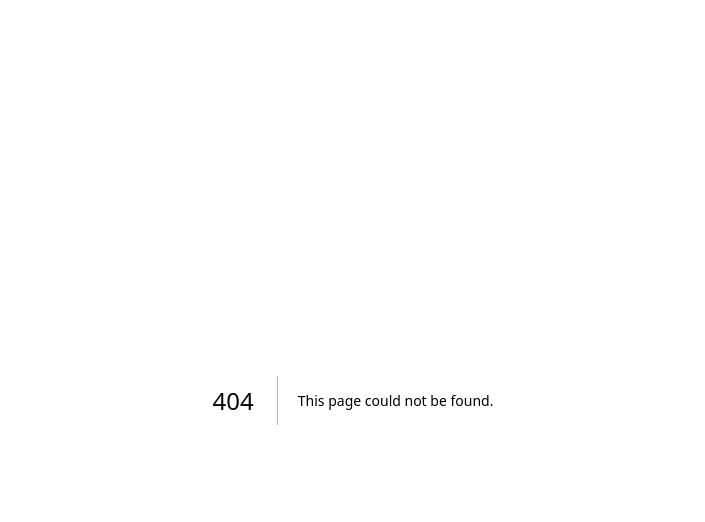
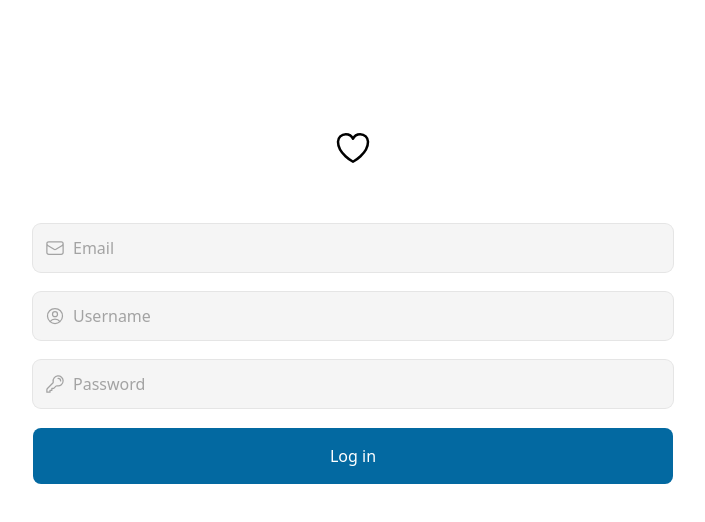
Before and after one commit to charmleesb/carrot-assign, a Next.js app: page /login in a window 1280 px wide. Before the commit this address had no page. Shown: the top 522 px of the page, without its empty margins (287-992 px from the left). Built offline with nearby package versions, Linux system fonts and the light colour scheme.

Commit message:
Make Login Form

```diff
--- /dev/null
+++ b/app/components/form-btn.tsx
@@ -0,0 +1,14 @@
+"use client";   // 버튼이 interactive 함
+
+import { useFormStatus } from "react-dom";
+
+interface FormButtonProps {
+  loading: boolean;
+  text: string;
+}
+export default function FormBtn({loading, text}:FormButtonProps) {
+  const { pending } =  useFormStatus(); // form 의 자식요소에만
+  return (
+    <button disabled={pending} className="primary-btn">{pending? "Loading..." : text}</button>
+  )
+}
--- /dev/null
+++ b/app/components/form-input.tsx
@@ -0,0 +1,24 @@
+interface FormInputProps {
+  type: string;
+  placeholder: string;
+  required: boolean;
+  errors: string[];
+  name: string;
+  icon: React.ReactNode;
+}
+
+export default function FormInput({type, placeholder, required, errors, name, icon}:FormInputProps) {
+  return (
+    <div className="relative">
+      {icon && (
+        <i className="w-5 h-5 absolute left-3 top-6 -translate-y-1/2 text-neutral-400 pointer-events-none">
+          {icon}
+        </i>
+      )}
+      <input className="bg-neutral-100 h-12 w-full outline-none rounded-lg px-10 focus:outline-none ring-1 focus:ring-2 ring-neutral-200 focus:ring-sky-700 border-none placeholder:text-neutral-400 transition" name={name} type={type} placeholder={placeholder} required={required} />
+      {errors.map((error, index) => (
+        <span key={index} className="text-red-500 pt-3 font-medium block">{error}</span>
+      ))}
+    </div>
+  )
+}
--- a/app/globals.css
+++ b/app/globals.css
@@ -20,8 +20,14 @@ body {
   font-family: Arial, Helvetica, sans-serif;
 }
 
-@layer utilities {
-  .text-balance {
-    text-wrap: balance;
+@layer base {
+  a {
+    @apply text-indigo-700;
   }
 }
+
+@layer components {
+  .primary-btn {
+    @apply bg-sky-700 text-white rounded-lg h-14 disabled:bg-neutral-300 disabled:cursor-not-allowed hover:bg-sky-600 transition;
+  }
+}
--- a/app/layout.tsx
+++ b/app/layout.tsx
@@ -1,33 +1,34 @@
-import type { Metadata } from "next";
 import localFont from "next/font/local";
+import { Inter } from "next/font/google";
 import "./globals.css";
 
+// Google Font
+const inter = Inter({
+  subsets: ["latin"],
+  variable: "--font-inter",
+});
+
+// Local Fonts
 const geistSans = localFont({
   src: "./fonts/GeistVF.woff",
   variable: "--font-geist-sans",
   weight: "100 900",
 });
+
 const geistMono = localFont({
   src: "./fonts/GeistMonoVF.woff",
   variable: "--font-geist-mono",
   weight: "100 900",
 });
 
-export const metadata: Metadata = {
-  title: "Create Next App",
-  description: "Generated by create next app",
-};
-
 export default function RootLayout({
   children,
-}: Readonly<{
+}: {
   children: React.ReactNode;
-}>) {
+}) {
   return (
-    <html lang="en">
-      <body
-        className={`${geistSans.variable} ${geistMono.variable} antialiased`}
-      >
+    <html lang="en" className={`${inter.variable} ${geistSans.variable} ${geistMono.variable}`}>
+      <body className="bg-white text-black font-sans max-w-screen-sm mx-auto">
         {children}
       </body>
     </html>
--- /dev/null
+++ b/app/login/actions.ts
@@ -0,0 +1,19 @@
+"use server";
+
+export async function handleForm(prevState: any, formData: FormData) {
+  await new Promise(resolve => setTimeout(resolve, (resolve, 1000)));
+
+  const password = formData.get("password");
+
+  if (password === "12345") {
+    return {
+      success: "Login Success",
+      errors: null,
+    };
+  }
+
+  return {
+    success: null,
+    errors: ["Wrong Password"],
+  };
+}
--- /dev/null
+++ b/app/login/page.tsx
@@ -0,0 +1,40 @@
+"use client";
+
+import { useFormState } from "react-dom";
+import FormBtn from "../components/form-btn";
+import FormInput from "../components/form-input";
+import { handleForm } from "./actions";
+
+export default function Login() {
+  const [state, action] = useFormState(handleForm, null);
+  return (
+    <div className="flex min-h-screen w-full py-32">
+      <div className="flex flex-col items-center w-full gap-14">
+        <div>
+          <div className="w-10 y-10">
+          <svg data-slot="icon" fill="none" stroke-width="1.5" stroke="currentColor" viewBox="0 0 24 24" xmlns="http://www.w3.org/2000/svg" aria-hidden="true">
+            <path stroke-linecap="round" stroke-linejoin="round" d="M21 8.25c0-2.485-2.099-4.5-4.688-4.5-1.935 0-3.597 1.126-4.312 2.733-.715-1.607-2.377-2.733-4.313-2.733C5.1 3.75 3 5.765 3 8.25c0 7.22 9 12 9 12s9-4.78 9-12Z"></path>
+          </svg>
+          </div>
+        </div>
+        <form action={action} className="flex flex-col gap-5 w-full">
+          <FormInput name="email" type="email" placeholder="Email" required={true} errors={[]} icon={<svg data-slot="icon" fill="none" stroke-width="1.5" stroke="currentColor" viewBox="0 0 24 24" xmlns="http://www.w3.org/2000/svg" aria-hidden="true">
+            <path stroke-linecap="round" stroke-linejoin="round" d="M21.75 6.75v10.5a2.25 2.25 0 0 1-2.25 2.25h-15a2.25 2.25 0 0 1-2.25-2.25V6.75m19.5 0A2.25 2.25 0 0 0 19.5 4.5h-15a2.25 2.25 0 0 0-2.25 2.25m19.5 0v.243a2.25 2.25 0 0 1-1.07 1.916l-7.5 4.615a2.25 2.25 0 0 1-2.36 0L3.32 8.91a2.25 2.25 0 0 1-1.07-1.916V6.75"></path>
+          </svg>}/>
+          <FormInput name="username" type="text" placeholder="Username" required={true} errors={[]} icon={<svg data-slot="icon" fill="none" stroke-width="1.5" stroke="currentColor" viewBox="0 0 24 24" xmlns="http://www.w3.org/2000/svg" aria-hidden="true">
+  <path stroke-linecap="round" stroke-linejoin="round" d="M17.982 18.725A7.488 7.488 0 0 0 12 15.75a7.488 7.488 0 0 0-5.982 2.975m11.963 0a9 9 0 1 0-11.963 0m11.963 0A8.966 8.966 0 0 1 12 21a8.966 8.966 0 0 1-5.982-2.275M15 9.75a3 3 0 1 1-6 0 3 3 0 0 1 6 0Z"></path>
+</svg>}/>
+          <FormInput name="password" type="password" placeholder="Password" required={true} errors={state?.errors ?? []} icon={<svg data-slot="icon" fill="none" stroke-width="1.5" stroke="currentColor" viewBox="0 0 24 24" xmlns="http://www.w3.org/2000/svg" aria-hidden="true">
+  <path stroke-linecap="round" stroke-linejoin="round" d="M15.75 5.25a3 3 0 0 1 3 3m3 0a6 6 0 0 1-7.029 5.912c-.563-.097-1.159.026-1.563.43L10.5 17.25H8.25v2.25H6v2.25H2.25v-2.818c0-.597.237-1.17.659-1.591l6.499-6.499c.404-.404.527-1 .43-1.563A6 6 0 1 1 21.75 8.25Z"></path>
+</svg>}/>
+          <FormBtn loading={false} text="Log in" />
+          {state?.success && (
+            <div className="flex items-center px-3 bg-green-500 h-14 rounded-lg w-full font-semibold gap-2"><i className="w-5 h-5"><svg data-slot="icon" fill="none" stroke-width="1.5" stroke="currentColor" viewBox="0 0 24 24" xmlns="http://www.w3.org/2000/svg" aria-hidden="true">
+            <path stroke-linecap="round" stroke-linejoin="round" d="M9 12.75 11.25 15 15 9.75M21 12a9 9 0 1 1-18 0 9 9 0 0 1 18 0Z"></path>
+          </svg></i><span>Welcome back!</span></div>
+          )}
+        </form>
+      </div>
+    </div>
+  )
+}
--- a/app/page.tsx
+++ b/app/page.tsx
@@ -1,101 +1,5 @@
-import Image from "next/image";
+import { redirect } from "next/navigation";
 
 export default function Home() {
-  return (
-    <div className="grid grid-rows-[20px_1fr_20px] items-center justify-items-center min-h-screen p-8 pb-20 gap-16 sm:p-20 font-[family-name:var(--font-geist-sans)]">
-      <main className="flex flex-col gap-8 row-start-2 items-center sm:items-start">
-        <Image
-          className="dark:invert"
-          src="https://nextjs.org/icons/next.svg"
-          alt="Next.js logo"
-          width={180}
-          height={38}
-          priority
-        />
-        <ol className="list-inside list-decimal text-sm text-center sm:text-left font-[family-name:var(--font-geist-mono)]">
-          <li className="mb-2">
-            Get started by editing{" "}
-            <code className="bg-black/[.05] dark:bg-white/[.06] px-1 py-0.5 rounded font-semibold">
-              app/page.tsx
-            </code>
-            .
-          </li>
-          <li>Save and see your changes instantly.</li>
-        </ol>
-
-        <div className="flex gap-4 items-center flex-col sm:flex-row">
-          <a
-            className="rounded-full border border-solid border-transparent transition-colors flex items-center justify-center bg-foreground text-background gap-2 hover:bg-[#383838] dark:hover:bg-[#ccc] text-sm sm:text-base h-10 sm:h-12 px-4 sm:px-5"
-            href="https://vercel.com/new?utm_source=create-next-app&utm_medium=appdir-template-tw&utm_campaign=create-next-app"
-            target="_blank"
-            rel="noopener noreferrer"
-          >
-            <Image
-              className="dark:invert"
-              src="https://nextjs.org/icons/vercel.svg"
-              alt="Vercel logomark"
-              width={20}
-              height={20}
-            />
-            Deploy now
-          </a>
-          <a
-            className="rounded-full border border-solid border-black/[.08] dark:border-white/[.145] transition-colors flex items-center justify-center hover:bg-[#f2f2f2] dark:hover:bg-[#1a1a1a] hover:border-transparent text-sm sm:text-base h-10 sm:h-12 px-4 sm:px-5 sm:min-w-44"
-            href="https://nextjs.org/docs?utm_source=create-next-app&utm_medium=appdir-template-tw&utm_campaign=create-next-app"
-            target="_blank"
-            rel="noopener noreferrer"
-          >
-            Read our docs
-          </a>
-        </div>
-      </main>
-      <footer className="row-start-3 flex gap-6 flex-wrap items-center justify-center">
-        <a
-          className="flex items-center gap-2 hover:underline hover:underline-offset-4"
-          href="https://nextjs.org/learn?utm_source=create-next-app&utm_medium=appdir-template-tw&utm_campaign=create-next-app"
-          target="_blank"
-          rel="noopener noreferrer"
-        >
-          <Image
-            aria-hidden
-            src="https://nextjs.org/icons/file.svg"
-            alt="File icon"
-            width={16}
-            height={16}
-          />
-          Learn
-        </a>
-        <a
-          className="flex items-center gap-2 hover:underline hover:underline-offset-4"
-          href="https://vercel.com/templates?framework=next.js&utm_source=create-next-app&utm_medium=appdir-template-tw&utm_campaign=create-next-app"
-          target="_blank"
-          rel="noopener noreferrer"
-        >
-          <Image
-            aria-hidden
-            src="https://nextjs.org/icons/window.svg"
-            alt="Window icon"
-            width={16}
-            height={16}
-          />
-          Examples
-        </a>
-        <a
-          className="flex items-center gap-2 hover:underline hover:underline-offset-4"
-          href="https://nextjs.org?utm_source=create-next-app&utm_medium=appdir-template-tw&utm_campaign=create-next-app"
-          target="_blank"
-          rel="noopener noreferrer"
-        >
-          <Image
-            aria-hidden
-            src="https://nextjs.org/icons/globe.svg"
-            alt="Globe icon"
-            width={16}
-            height={16}
-          />
-          Go to nextjs.org →
-        </a>
-      </footer>
-    </div>
-  );
+  redirect("/login");
 }
```
Also changed, not shown: app/api/users/route.ts (added).
